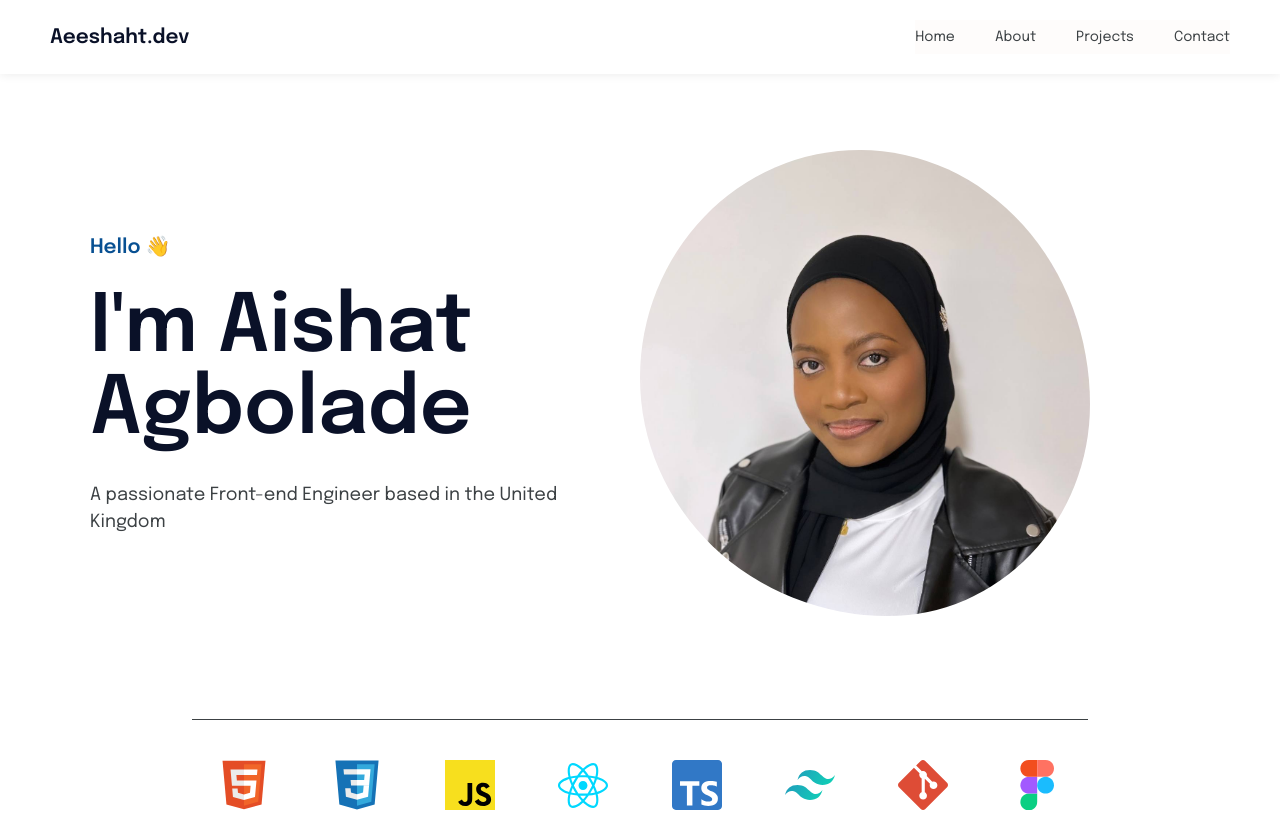
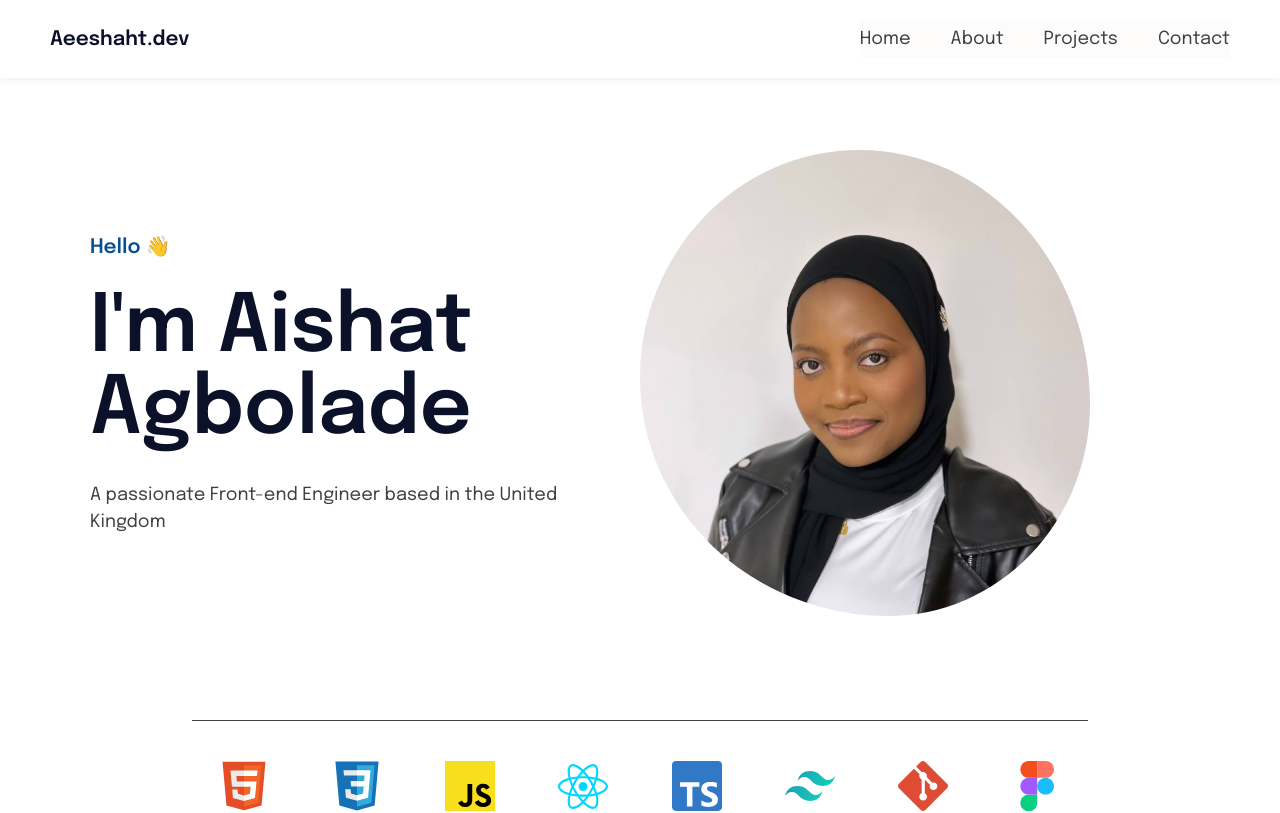
Before and after one commit to Aeeshadam/Aeeshaht-dev, a React (Create React App) app: page / in a window 1280 px wide. Shown: the top 813 px of the page. Built offline with nearby package versions, Linux system fonts and the light colour scheme.

Commit message:
adjusted font size

```diff
--- a/src/App.css
+++ b/src/App.css
@@ -25,9 +25,9 @@ html {
 body {
   font-family: "Epilogue", sans-serif;
   background-color: white;
-  font-size: 1.8rem;
+  font-size: 1.6rem;
 
   @media (min-width: 768px) {
-    font-size: 1.4rem;
+    font-size: 1.8rem;
   }
 }
```
